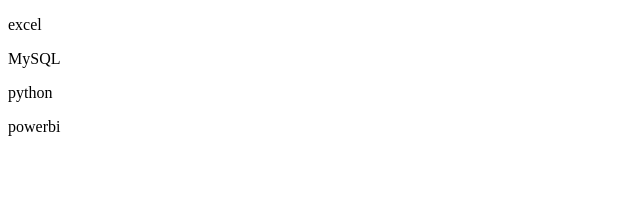
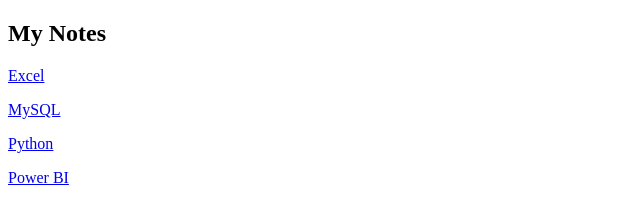
Before and after one commit to sryagit/notes, a plain HTML site: page index.html in a window 1280 px wide. Shown: the whole page, without its empty margins (0-640 px from the left). Drawn offline with Linux system fonts and the light colour scheme.

Commit message:
Revise index.html with new structure and links
Updated the HTML structure and improved link formatting.

```diff
--- a/index.html
+++ b/index.html
@@ -1,16 +1,23 @@
 <!DOCTYPE html>
 <html>
 <head>
-    <title>notes</title>
+    <title>Notes</title>
 </head>
 
 <body>
-
-<p src="https://sryagit.github.io/notes/excel.pdf" alt="MySQL">excel</p>
-<p src="https://sryagit.github.io/notes/mysql.pdf" alt="MySQL">MySQL</p>
-<p src="https://sryagit.github.io/notes/python.pdf" alt="MySQL">python</p>
-<p src="https://sryagit.github.io/notes/powerbi.pdf" alt="MySQL">powerbi</p>
-
+    <h2>My Notes</h2>
+    <p>
+      <a href="https://sryagit.github.io/notes/excel.pdf" target="_blank">Excel</a>
+    </p>
+    <p>
+        <a href="https://sryagit.github.io/notes/mysql.pdf" target="_blank">MySQL</a>
+    </p>
+    <p>
+        <a href="https://sryagit.github.io/notes/python.pdf" target="_blank">Python</a>
+    </p>
+    <p>
+        <a href="https://sryagit.github.io/notes/powerbi.pdf" target="_blank">Power BI</a>
+    </p>
 
 </body>
 </html>
```
